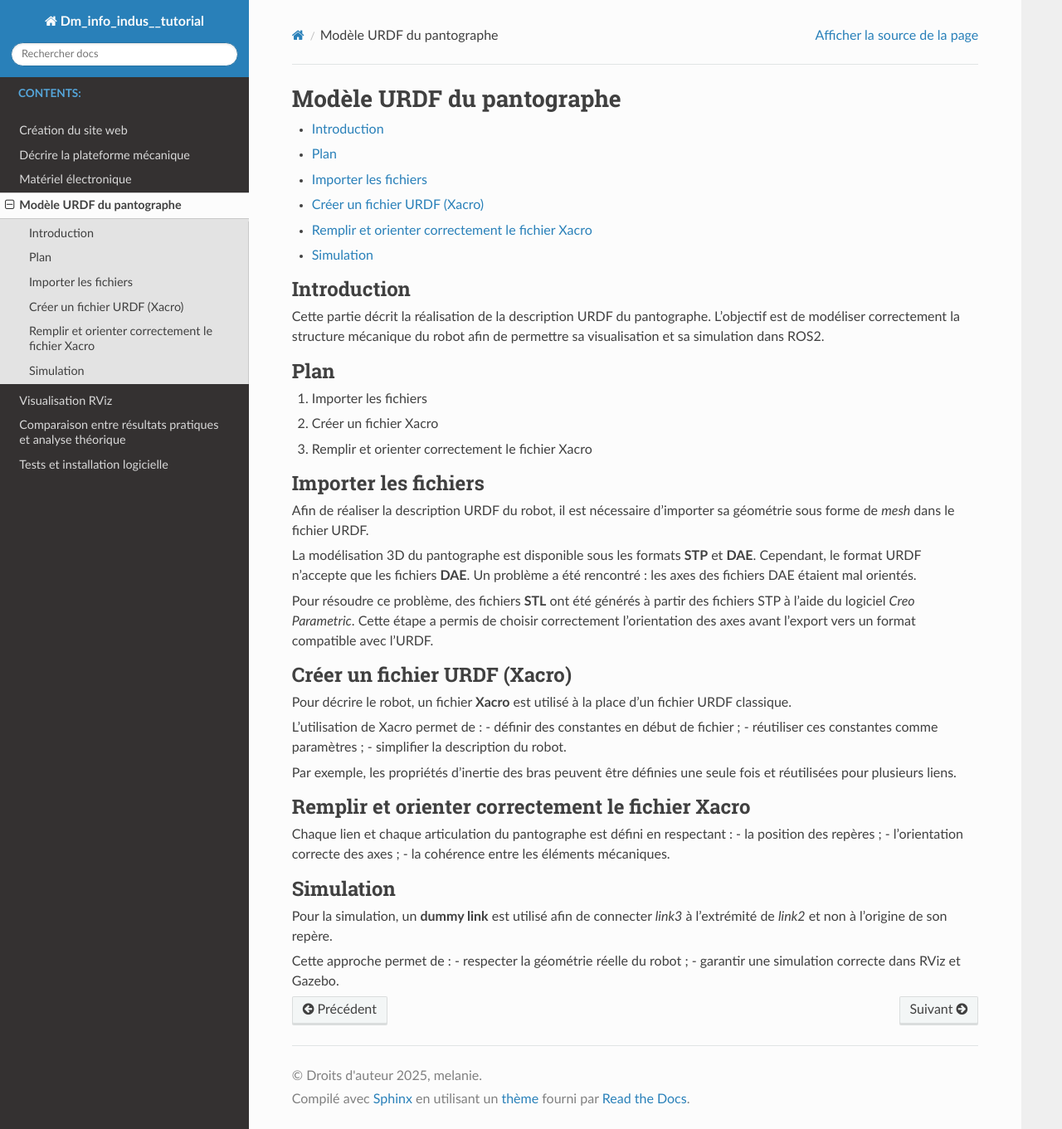
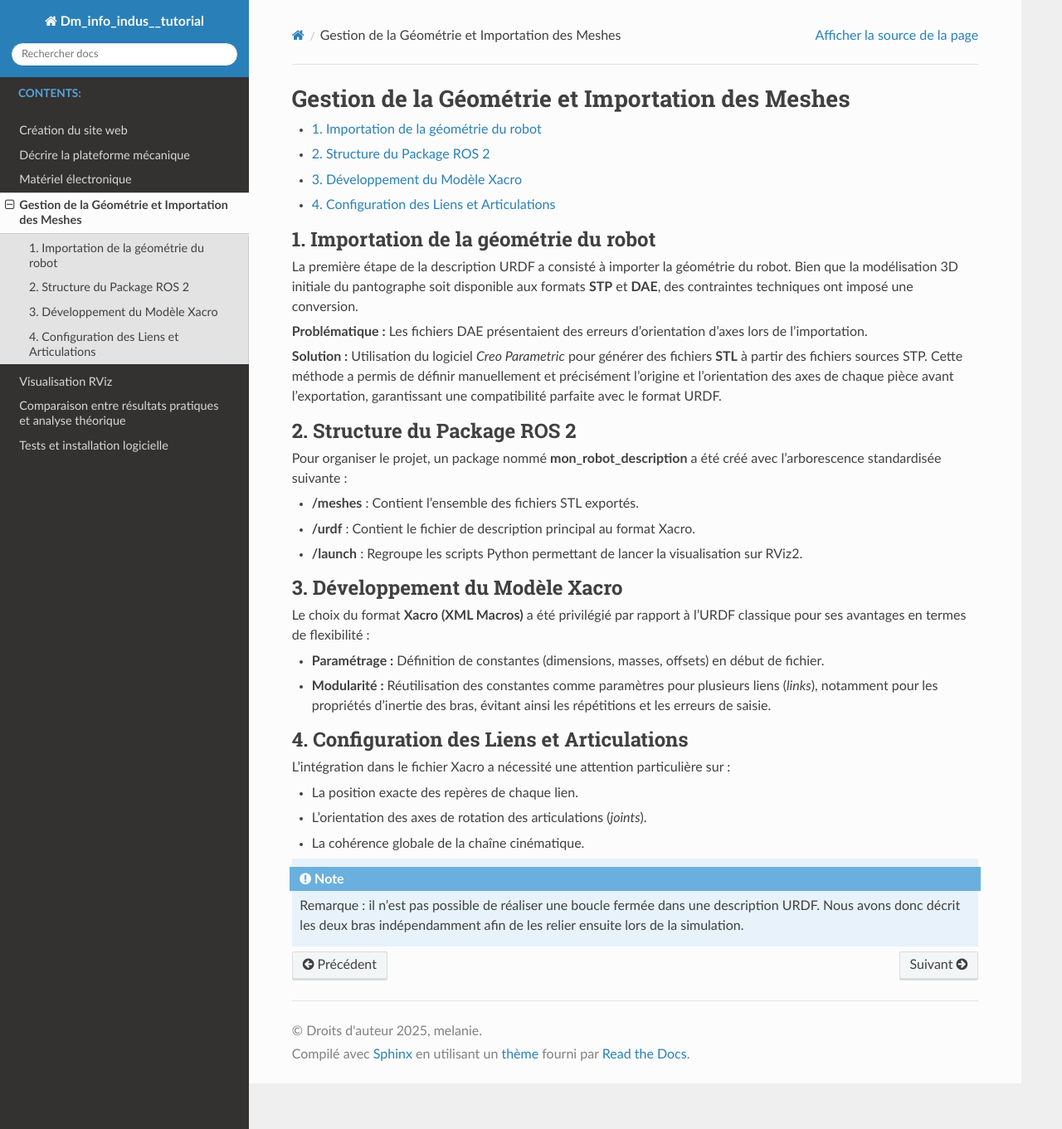
Before and after one commit to melaniedalib/info_indus_tutorial, a Sphinx documentation site: the page built from doc/sphinx/source/03_URDF/03_URDF.rst, in a window 1280 px wide and 1361 px high. Shown: the whole window at 83% size. Built offline with Sphinx 7.4.7 and the Read the Docs theme 3.1.0, drawn with Linux system fonts in a browser that asks for light colours.

Commit message:
03_ mise a jour URDF

```diff
--- a/doc/sphinx/source/03_URDF/03_URDF.rst
+++ b/doc/sphinx/source/03_URDF/03_URDF.rst
@@ -1,67 +1,52 @@
-Modèle URDF du pantographe
-==========================
+Gestion de la Géométrie et Importation des Meshes
+=================================================
 
 .. contents::
    :local:
    :depth: 2
 
-Introduction
-------------
+1. Importation de la géométrie du robot
+---------------------------------------
 
-Cette partie décrit la réalisation de la description URDF du pantographe.
-L’objectif est de modéliser correctement la structure mécanique du robot afin de
-permettre sa visualisation et sa simulation dans ROS2.
+La première étape de la description URDF a consisté à importer la géométrie du robot.
+Bien que la modélisation 3D initiale du pantographe soit disponible aux formats **STP** et **DAE**, des contraintes techniques ont imposé une conversion.
 
-Plan
-----
+**Problématique :**
+Les fichiers DAE présentaient des erreurs d'orientation d'axes lors de l'importation.
 
-#. Importer les fichiers
-#. Créer un fichier Xacro
-#. Remplir et orienter correctement le fichier Xacro
+**Solution :**
+Utilisation du logiciel *Creo Parametric* pour générer des fichiers **STL** à partir des fichiers sources STP.
+Cette méthode a permis de définir manuellement et précisément l'origine et l'orientation des axes de chaque pièce avant l'exportation, garantissant une compatibilité parfaite avec le format URDF.
 
-Importer les fichiers
----------------------
 
-Afin de réaliser la description URDF du robot, il est nécessaire d’importer sa géométrie
-sous forme de *mesh* dans le fichier URDF.
-
-La modélisation 3D du pantographe est disponible sous les formats **STP** et **DAE**.
-Cependant, le format URDF n’accepte que les fichiers **DAE**.
-Un problème a été rencontré : les axes des fichiers DAE étaient mal orientés.
-
-Pour résoudre ce problème, des fichiers **STL** ont été générés à partir des fichiers
-STP à l’aide du logiciel *Creo Parametric*.
-Cette étape a permis de choisir correctement l’orientation des axes avant l’export
-vers un format compatible avec l’URDF.
-
-Créer un fichier URDF (Xacro)
+2. Structure du Package ROS 2
 -----------------------------
 
-Pour décrire le robot, un fichier **Xacro** est utilisé à la place d’un fichier URDF
-classique.
+Pour organiser le projet, un package nommé **mon_robot_description** a été créé avec l'arborescence standardisée suivante :
 
-L’utilisation de Xacro permet de :
-- définir des constantes en début de fichier ;
-- réutiliser ces constantes comme paramètres ;
-- simplifier la description du robot.
+- **/meshes** : Contient l'ensemble des fichiers STL exportés.
+- **/urdf** : Contient le fichier de description principal au format Xacro.
+- **/launch** : Regroupe les scripts Python permettant de lancer la visualisation sur RViz2.
 
-Par exemple, les propriétés d’inertie des bras peuvent être définies une seule fois
-et réutilisées pour plusieurs liens.
 
-Remplir et orienter correctement le fichier Xacro
---------------------------------------------------
+3. Développement du Modèle Xacro
+--------------------------------
 
-Chaque lien et chaque articulation du pantographe est défini en respectant :
-- la position des repères ;
-- l’orientation correcte des axes ;
-- la cohérence entre les éléments mécaniques.
+Le choix du format **Xacro (XML Macros)** a été privilégié par rapport à l'URDF classique pour ses avantages en termes de flexibilité :
 
-Simulation
-----------
+- **Paramétrage :** Définition de constantes (dimensions, masses, offsets) en début de fichier.
+- **Modularité :** Réutilisation des constantes comme paramètres pour plusieurs liens (*links*), notamment pour les propriétés d'inertie des bras, évitant ainsi les répétitions et les erreurs de saisie.
 
-Pour la simulation, un **dummy link** est utilisé afin de connecter *link3* à l’extrémité
-de *link2* et non à l’origine de son repère.
 
-Cette approche permet de :
-- respecter la géométrie réelle du robot ;
-- garantir une simulation correcte dans RViz et Gazebo.
+4. Configuration des Liens et Articulations
+-------------------------------------------
+
+L'intégration dans le fichier Xacro a nécessité une attention particulière sur :
+
+- La position exacte des repères de chaque lien.
+- L'orientation des axes de rotation des articulations (*joints*).
+- La cohérence globale de la chaîne cinématique.
+
+.. note::
+   Remarque : il n’est pas possible de réaliser une boucle fermée dans une description URDF.
+   Nous avons donc décrit les deux bras indépendamment afin de les relier ensuite lors de la simulation.
```
